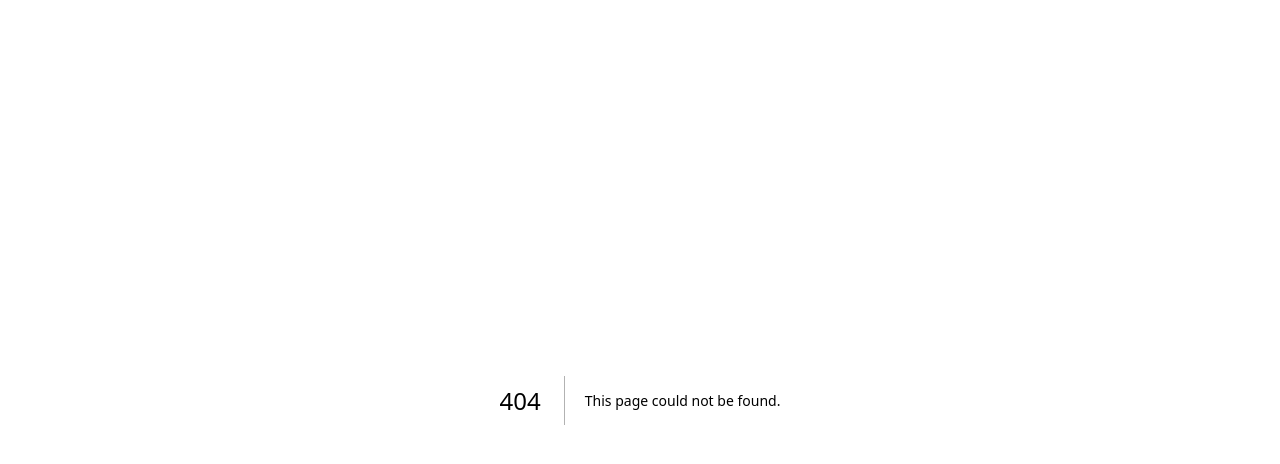
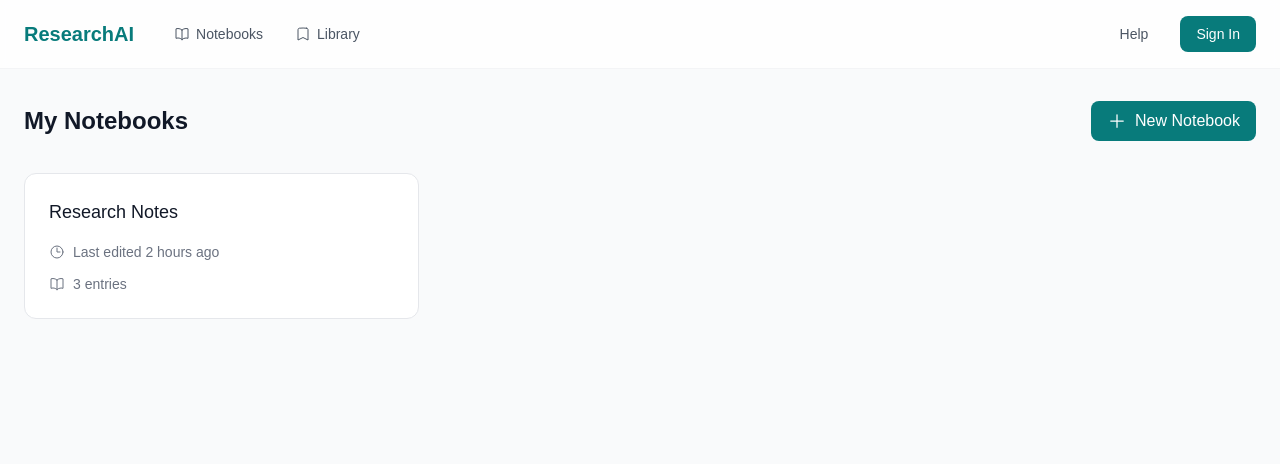
Before and after one commit to LiuHuaize/easyscholar, a Next.js app: page /history in a window 1280 px wide. Before the commit this address had no page. Shown: the top 464 px of the page. Built offline with nearby package versions, Linux system fonts and the light colour scheme; no server answers.

Commit message:
调整notebooks路由

```diff
--- /dev/null
+++ b/src/app/history/page.tsx
@@ -0,0 +1,49 @@
+'use client';
+
+import { useAuth } from "@clerk/nextjs";
+import { PlusIcon, BookOpenIcon, ClockIcon } from "@heroicons/react/24/outline";
+import Navbar from "@/components/Navbar";
+
+export default function Notebooks() {
+  const { userId } = useAuth();
+
+  return (
+    <div className="min-h-screen bg-gray-50">
+      <Navbar />
+
+      <main className="max-w-7xl mx-auto px-6 py-8">
+        <div className="flex justify-between items-center mb-8">
+          <h1 className="text-2xl font-semibold text-gray-900">My Notebooks</h1>
+          <button className="flex items-center space-x-2 px-4 py-2 bg-[#087B7B] text-white rounded-lg hover:bg-[#076666] transition-colors">
+            <PlusIcon className="w-5 h-5" />
+            <span>New Notebook</span>
+          </button>
+        </div>
+
+        <div className="grid grid-cols-1 md:grid-cols-2 lg:grid-cols-3 gap-6">
+          {/* 新笔记本卡片 */}
+          <div className="group bg-white border border-gray-200 rounded-xl p-6 hover:shadow-lg transition-all duration-200">
+            <div className="flex justify-between items-start mb-4">
+              <h3 className="text-lg font-medium text-gray-900 group-hover:text-[#087B7B] transition-colors">Research Notes</h3>
+              <button className="opacity-0 group-hover:opacity-100 text-gray-400 hover:text-gray-600">
+                <svg className="w-5 h-5" fill="none" viewBox="0 0 24 24" stroke="currentColor">
+                  <path strokeLinecap="round" strokeLinejoin="round" strokeWidth={2} d="M12 5v.01M12 12v.01M12 19v.01M12 6a1 1 0 110-2 1 1 0 010 2zm0 7a1 1 0 110-2 1 1 0 010 2zm0 7a1 1 0 110-2 1 1 0 010 2z" />
+                </svg>
+              </button>
+            </div>
+            <div className="space-y-3">
+              <div className="flex items-center text-sm text-gray-500">
+                <ClockIcon className="w-4 h-4 mr-2" />
+                <span>Last edited 2 hours ago</span>
+              </div>
+              <div className="flex items-center text-sm text-gray-500">
+                <BookOpenIcon className="w-4 h-4 mr-2" />
+                <span>3 entries</span>
+              </div>
+            </div>
+          </div>
+        </div>
+      </main>
+    </div>
+  );
+}
--- a/src/app/page.tsx
+++ b/src/app/page.tsx
@@ -53,7 +53,7 @@ export default function Home() {
             ResearchAI
           </a>
           <div className="hidden md:flex items-center space-x-8">
-            <a href="/notebooks" className="flex items-center space-x-1.5 text-gray-600 hover:text-gray-900">
+            <a href="/history" className="flex items-center space-x-1.5 text-gray-600 hover:text-gray-900">
               <BookOpenIcon className="h-4 w-4" />
               <span className="text-sm">Notebooks</span>
             </a>
@@ -130,26 +130,17 @@ export default function Home() {
                 </div>
 
                 <div className="relative group">
-                  <input
-                    type="file"
-                    ref={fileInputRef}
-                    onChange={handleFileUpload}
-                    className="hidden"
-                    multiple
-                    accept=".pdf,.doc,.docx"
-                  />
                   <button
-                    onClick={() => fileInputRef.current?.click()}
-                    className="h-[52px] w-[52px] bg-gray-50 hover:bg-gray-100 rounded-lg transition-colors flex items-center justify-center text-gray-600 relative"
+                    className="h-[52px] w-[52px] bg-gray-50 hover:bg-gray-100 rounded-lg transition-colors flex items-center justify-center text-gray-600 cursor-not-allowed relative"
                     aria-label="Upload files"
                   >
                     <PlusIcon className="w-6 h-6 group-hover:text-[#087B7B] transition-colors" />
                   </button>
 
-                  <div className="absolute right-0 top-full mt-2 w-72 bg-white rounded-lg shadow-lg border border-gray-200 p-4 opacity-0 group-hover:opacity-100 transition-opacity duration-200 pointer-events-none z-20">
+                  <div className="absolute right-0 top-full mt-2 w-64 bg-white rounded-lg shadow-lg border border-gray-200 p-3.5 opacity-0 group-hover:opacity-100 transition-opacity duration-200 pointer-events-none z-20">
                     <div className="text-sm text-gray-600 leading-relaxed">
-                      <p className="font-medium text-[#087B7B] mb-2">Upload Reference Files</p>
-                      <p>Your documents will be analyzed by AI to enhance search results and provide more accurate, contextual responses.</p>
+                      <p className="font-medium text-[#087B7B] mb-2">Coming Soon!</p>
+                      <p className="text-gray-500 text-xs">Your documents will be analyzed by AI to enhance search results and provide more accurate, contextual responses.</p>
                     </div>
                     <div className="absolute -top-2 right-6 w-4 h-4 bg-white border-t border-l border-gray-200 transform rotate-45"></div>
                   </div>
```
